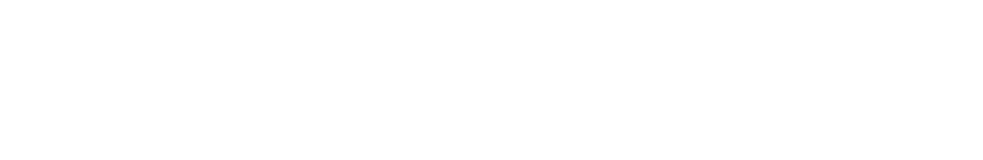
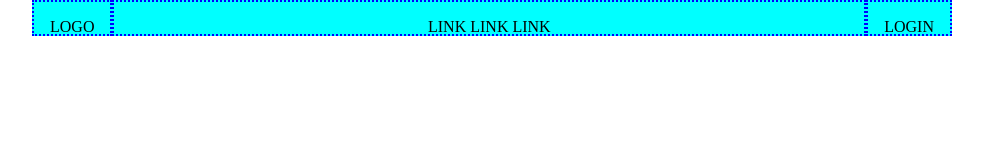
Before and after one commit to FilippoBid/htmlcss-struttura-discord, a plain HTML site: page index.html in a window 1280 px wide. Shown: the whole page, without its empty margins (148-1131 px from the left). Drawn offline with Linux system fonts and the light colour scheme.

Commit message:
scivo la parte di navigazione

```diff
--- a/css/discord.css
+++ b/css/discord.css
@@ -1,3 +1,17 @@
 *{box-sizing: border-box;
 padding: 0;
 margin: 0;}
+nav div div div{padding: 1rem; border: 2px dotted blue; height: 2rem;
+background-color: aqua;
+text-align: center;padding: auto;}
+.nav{
+    width: 100%;
+    display: flex;
+    margin: auto;
+    flex-wrap: wrap;
+justify-content: center;}
+.container{width: 920px;
+margin: auto;
+display: flex;
+flex-wrap: wrap;}
+.prior{flex-grow: 1;}
--- a/index.html
+++ b/index.html
@@ -7,6 +7,24 @@
     <link rel="stylesheet" href="css/discord.css">
 </head>
 <body>
+    <header>
+        <nav>
+            <div class="container">
+                <div class="nav">
+
+                    <div>LOGO</div>
+                    <div class="prior">LINK LINK LINK</div>
+                    <div>LOGIN</div>
+
+                </div>
+            </div>
+        </nav>
+    </header>
+    <main>
+        <section>
+
+        </section>
+    </main>
 
 </body>
 </html>
```
